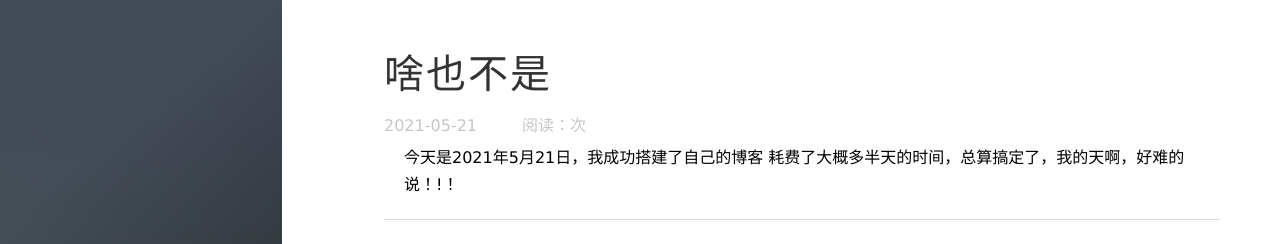
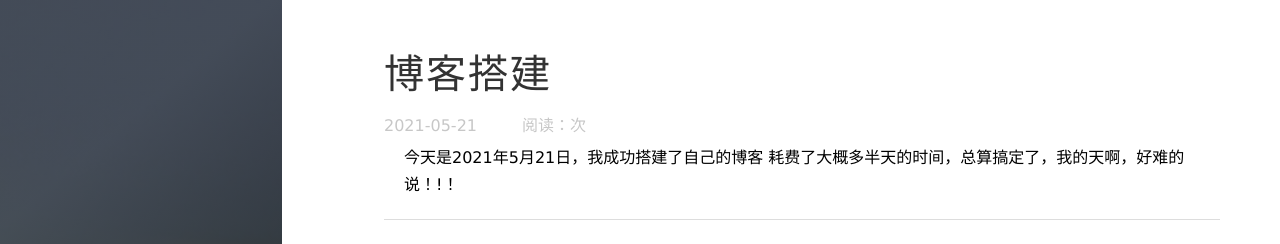
Before and after one commit to Killer-Yao/blog.github.io, a Jekyll site: the page built from _posts/2021-5-21-博客搭建.md, in a window 1280 px wide. Shown: the top 244 px of the page. Built offline with Jekyll 4.4.1, drawn with Linux system fonts in a browser that asks for light colours; nearby versions of some CDN libraries; comment, search, counter and statistics services are not loaded.

Commit message:
Update and rename 2021-5-21-啥也不是.md to 2021-5-21-博客搭建.md

```diff
--- a/_posts/2021-5-21-啥也不是.md
+++ b/_posts/2021-5-21-博客搭建.md
@@ -1,6 +1,6 @@
 ---
 layout: post
-title: 啥也不是
+title: 博客搭建
 date: 2021-5-21
 tags:
 ---
```
